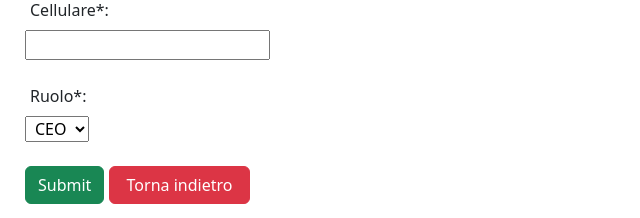
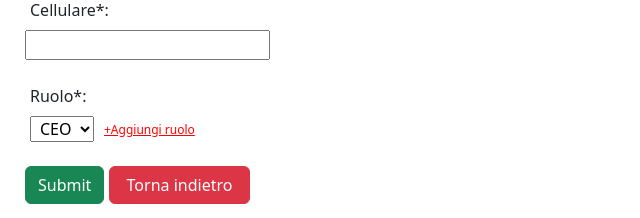
Before and after one commit to fcaneo00/crm, a Django app: page /azienda/add/ in a window 1280 px wide. Shown: the part 582-800 px from the top of the page, without its empty margins (0-640 px from the left). Run offline with Django 4.2, Linux system fonts and the light colour scheme; data comes from the database, SQL or seed files in the repository; both versions use the stored data as it was after the commit.

Commit message:
README.md link and set Ruolo small form

```diff
--- a/azienda/templates/addCollaboratore.html
+++ b/azienda/templates/addCollaboratore.html
@@ -30,6 +30,7 @@
         <input required type="text" name="cellulare">
         <br><br>
         <label class="form-label">Ruolo*:</label><br>
+        <div class="select-wrapper">
             <select required type="text" name="ruolo">
                 {% for ruolo in ruoli %}
                 <option value={{ ruolo.id }}>
@@ -37,7 +38,11 @@
                 </option>
                 {% endfor %}
             </select>
-        <br><br>
+            <div class="select-link">
+                <a href="#">+Aggiungi ruolo</a>
+            </div>
+        </div>
+        <br>
         <input class="btn btn-success" type="submit" value="Submit">
         <button class="btn btn-danger"><a href="../">Torna indietro</a></button>
     </form>
--- a/static/app.css
+++ b/static/app.css
@@ -21,3 +21,14 @@ a:hover {
 .welcome-wrapper {
     margin: auto;
 }
+
+.select-wrapper {
+    display: flex;
+    flex-direction: row;
+}
+
+.select-link a{
+    color: red;
+    text-decoration: underline;
+    font-size: 12px;
+}
```
Also changed, not shown: README.md, db.sqlite3. Lines whose indentation alone changed are shown as unchanged.
